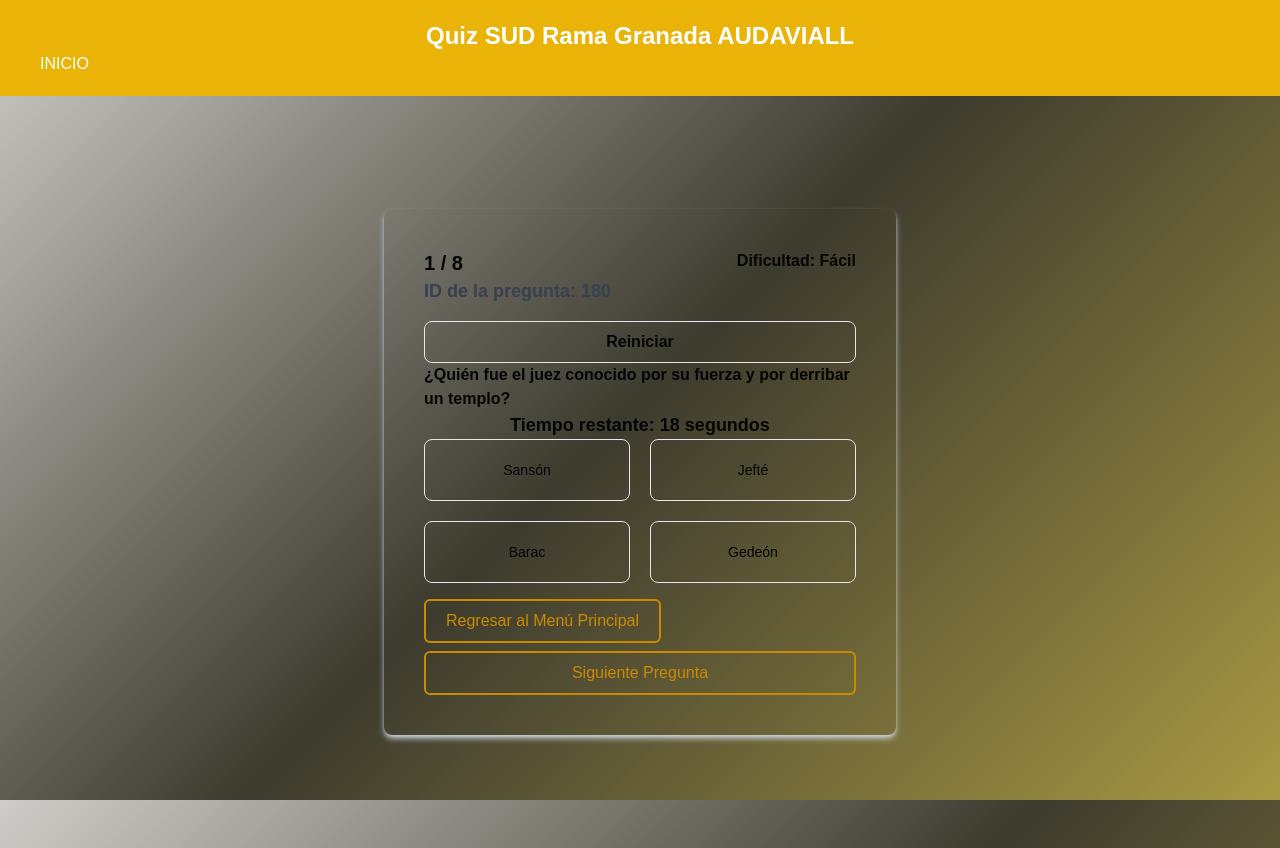
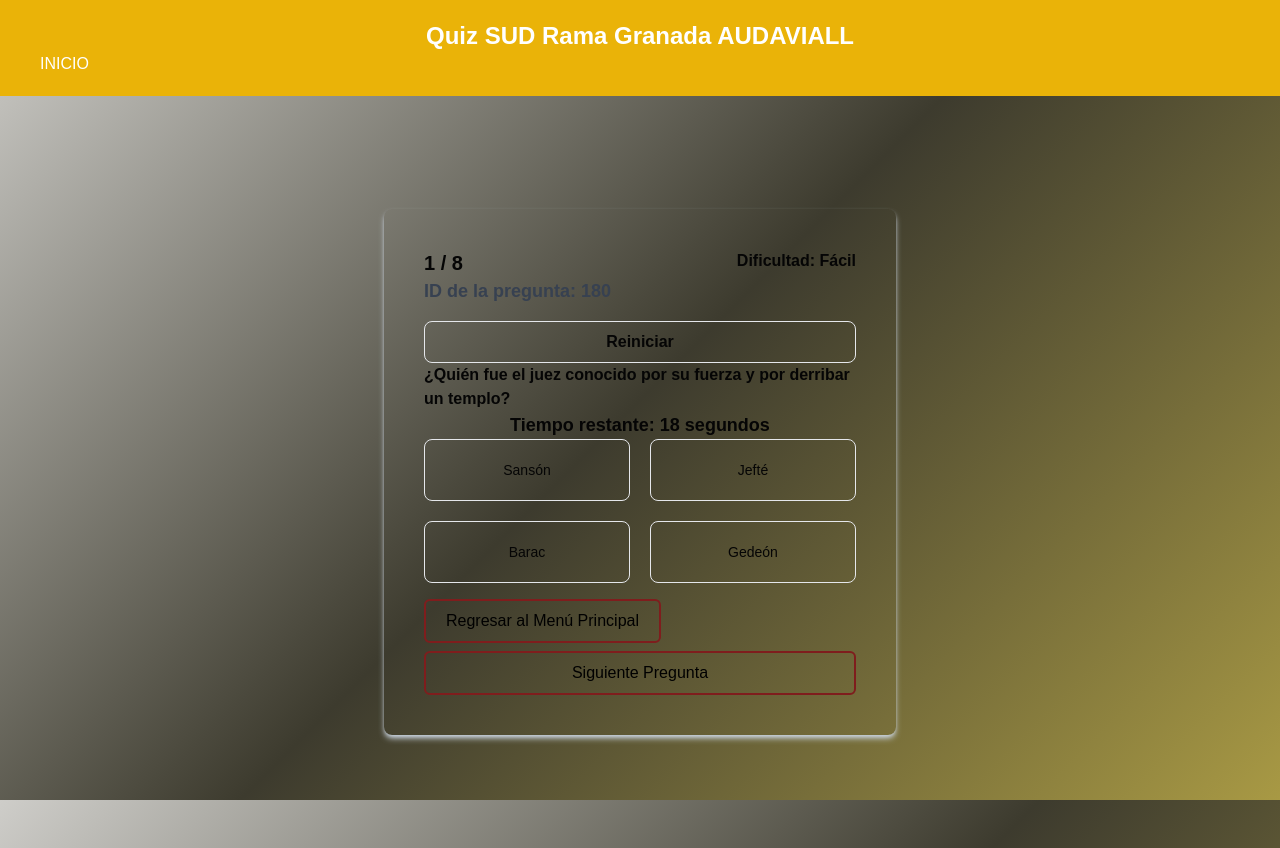
Before and after one commit to gutiVictor/Quiz, a React (Vite) app: page /category/Antiguo in a window 1280 px wide. Both pictures are taken after a click on the button "Facil". Built offline with nearby package versions, Linux system fonts and the light colour scheme.

Commit message:
Update Question.jsx

```diff
--- a/src/components/Question.jsx
+++ b/src/components/Question.jsx
@@ -131,14 +131,14 @@ export const Question = ({
                     )}
 
                     <Link to='/' className='mt-4'>
-                        <button className='border-2 border-yellow-600 text-yellow-600 rounded-md px-5 py-2 hover:bg-yellow-600 hover:text-black font-medium'>
+                        <button className='border-2 border-red-900 text-black rounded-md px-5 py-2 hover:bg-yellow-600 hover:text-black font-medium'>
                             Regresar al Menú Principal
                         </button>
                     </Link>
 
                     {indexQuestion + 1 === questionsFiltered.length ? (
                         <button
-                            className='border-2 border-yellow-600 text-yellow-600 rounded-md px-5 py-2 hover:bg-yellow-600 hover:text-black font-medium mt-2'
+                             className='border-2 border-red-900 text-black-600 rounded-md px-5 py-2 hover:bg-yellow-600 hover:text-black font-medium mt-2'
                             onClick={() => {
                                 setAnswered(false);
                                 setActiveResults(true);
@@ -148,7 +148,7 @@ export const Question = ({
                         </button>
                     ) : (
                         <button
-                            className='border-2 border-yellow-600 text-yellow-600 rounded-md px-5 py-2 hover:bg-yellow-600 hover:text-black font-medium mt-2'
+                           className='border-2 border-red-900 text-black rounded-md px-5 py-2 hover:bg-blue-500 hover:text-black font-medium mt-2 stroke-black'
                             onClick={onNextQuestion}
                         >
                             Siguiente Pregunta
```
